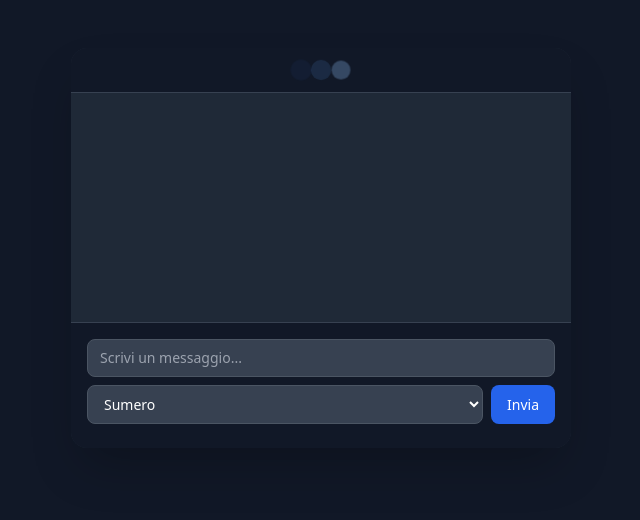
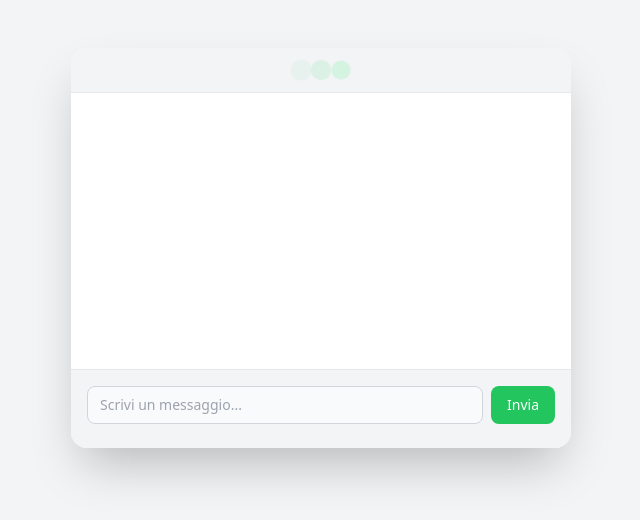
Before and after one commit to LivingtonMerello98/IA-busisness-chatbot, a website: page public/index.html in a window 1280 px wide. Shown: the part 152-672 px from the top of the page, without its empty margins (319-959 px from the left). Drawn offline with nearby package versions, Linux system fonts and the light colour scheme.

Commit message:
[UPD] interface adjustment

```diff
--- a/public/index.html
+++ b/public/index.html
@@ -4,7 +4,7 @@
 <head>
     <meta charset="UTF-8" />
     <meta name="viewport" content="width=device-width, initial-scale=1.0" />
-    <title>AI Translator</title>
+    <title>IA busisness chatbot</title>
     <script src="https://cdn.tailwindcss.com"></script>
     <style>
         .scrollbar-thin::-webkit-scrollbar {
@@ -12,7 +12,7 @@
         }
 
         .scrollbar-thin::-webkit-scrollbar-thumb {
-            background-color: #4b5563;
+            background-color: #cbd5e1;
             border-radius: 9999px;
         }
 
@@ -47,34 +47,27 @@
     </style>
 </head>
 
-<body class="bg-gray-900 flex items-center justify-center min-h-screen">
-    <div class="w-[500px] h-[400px] bg-gray-800 rounded-2xl shadow-2xl flex flex-col overflow-hidden">
-        <div class="p-4 border-b border-gray-700 bg-gray-900 flex justify-center items-center">
+<body class="bg-gray-100 flex items-center justify-center min-h-screen text-gray-800">
+    <div class="w-[500px] h-[400px] bg-white rounded-2xl shadow-2xl flex flex-col overflow-hidden">
+        <div class="p-4 border-b border-gray-200 bg-gray-100 flex justify-center items-center">
             <div class="flex space-x-2">
-                <span class="w-3 h-3 rounded-full bg-blue-500 animate-ping-slow"></span>
-                <span class="w-3 h-3 rounded-full bg-blue-400 animate-ping-slow delay-200"></span>
-                <span class="w-3 h-3 rounded-full bg-blue-300 animate-ping-slow delay-400"></span>
+                <span class="w-3 h-3 rounded-full bg-green-500 animate-ping-slow"></span>
+                <span class="w-3 h-3 rounded-full bg-green-400 animate-ping-slow delay-200"></span>
+                <span class="w-3 h-3 rounded-full bg-green-300 animate-ping-slow delay-400"></span>
             </div>
         </div>
-
 
         <div id="chatWindow" class="flex-1 p-4 overflow-y-auto space-y-4 scrollbar-thin">
             <!-- messaggi user -->
             <!-- messaggi IA -->
         </div>
 
-        <div class="p-4 bg-gray-900 border-t border-gray-700">
-            <div class="flex  mb-2">
+        <div class="p-4 bg-gray-100 border-t border-gray-200">
+            <div class="flex mb-2">
                 <input type="text" placeholder="Scrivi un messaggio..."
-                    class="flex-1 text-sm text-white bg-gray-700 border border-gray-600 rounded-lg px-3 py-2 focus:outline-none focus:ring-2 focus:ring-blue-500"
+                    class="flex-1 me-2 text-sm text-gray-800 bg-gray-50 border border-gray-300 rounded-lg px-3 py-2 focus:outline-none focus:ring-2 focus:ring-green-500"
                     id="inputext" />
-            </div>
-            <div class="flex space-x-2 mb-2">
-                <select
-                    class="w-full text-sm text-white bg-gray-700 border border-gray-600 rounded-lg px-3 py-2 focus:outline-none focus:ring-2 focus:ring-blue-500 select-container"
-                    id="targetLang">
-                </select>
-                <button class="bg-blue-600 hover:bg-blue-700 text-white px-4 py-2 rounded-lg text-sm font-medium"
+                <button class="bg-green-500 hover:bg-green-600 text-white px-4 py-2 rounded-lg text-sm font-medium"
                     id="translateButton">
                     Invia
                 </button>
--- a/public/main.js
+++ b/public/main.js
@@ -1,14 +1,4 @@
 let translateButton = document.querySelector('#translateButton');
-let languages = ['Sumero ', 'Akkadico', 'Sanskrito vedico', 'Greco miceneo '];
-let selectContainer = document.querySelector('.select-container');
-
-languages.forEach(lang => {
-    let option = document.createElement('option');
-    option.value = lang.toLowerCase();
-    option.textContent = lang;
-    selectContainer.appendChild(option);
-});
-
 
 translateButton.addEventListener('click', async () => {
     // stringa da tradurre
```
